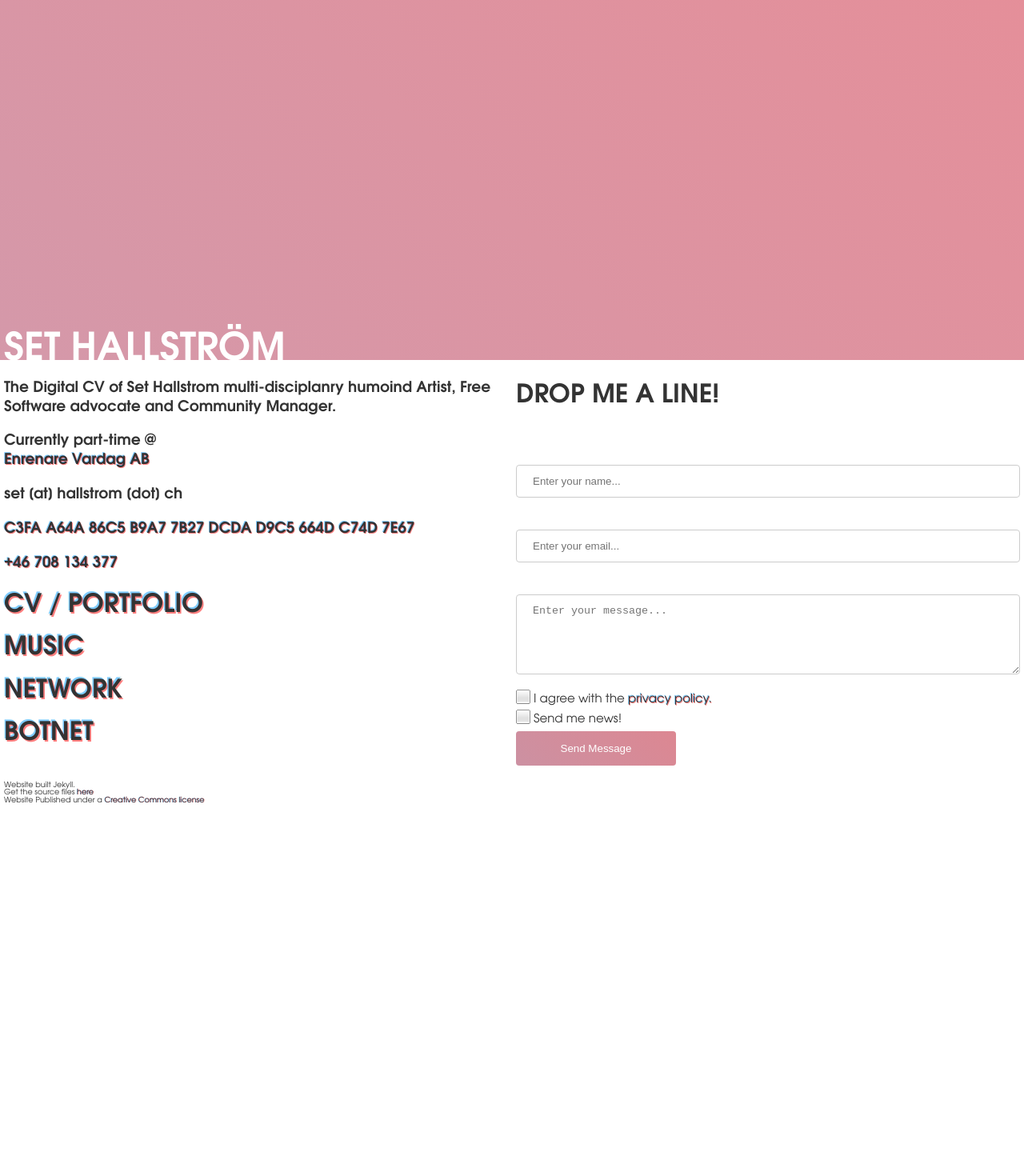
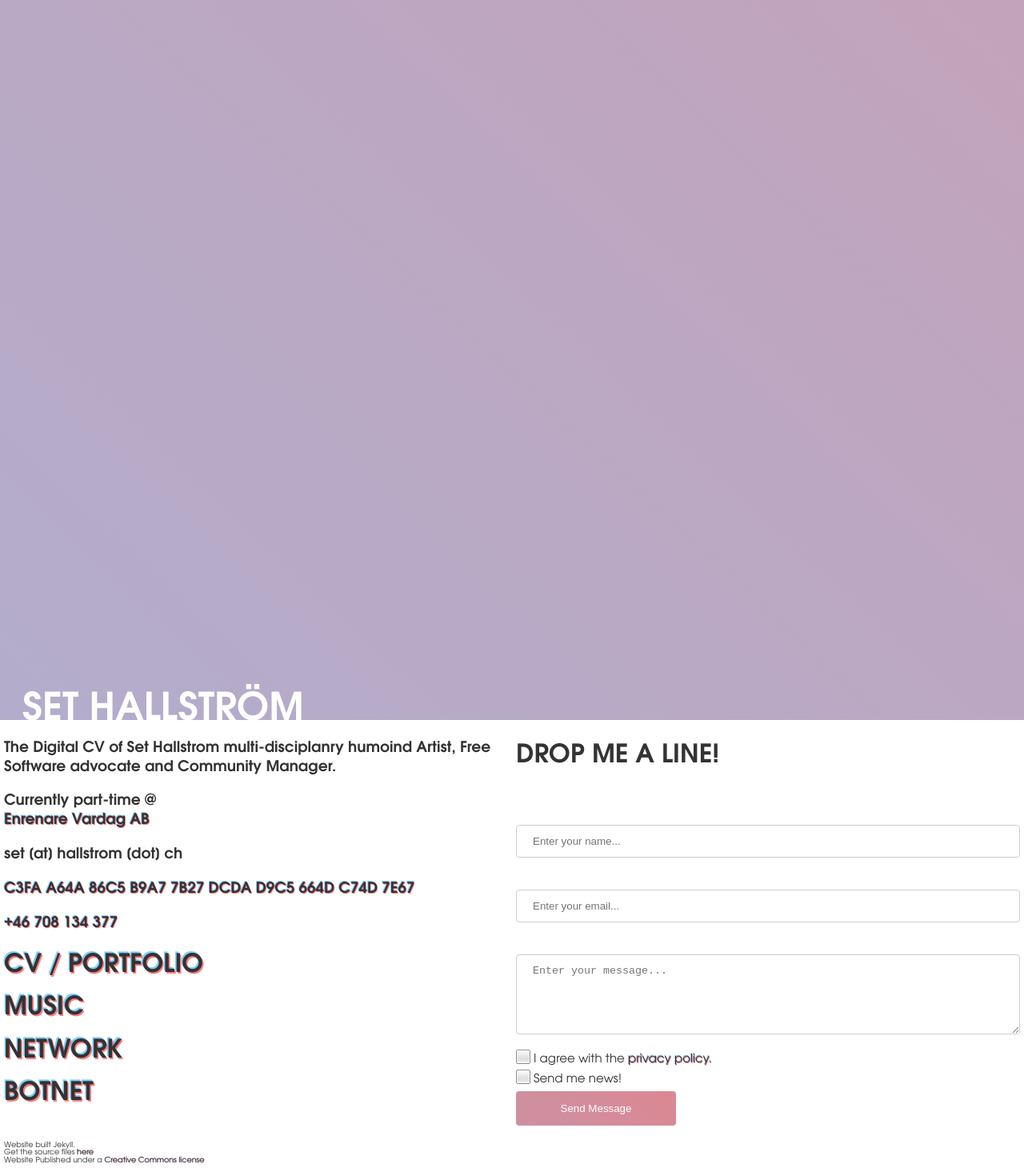
Before and after one commit to Sakrecoer/set.hallstrom, a Jekyll site: the page built from index.html, in a window 1280 px wide. Shown: the whole page at 80% size. Built offline with Jekyll 4.4.1, drawn with Linux system fonts in a browser that asks for light colours; before the commit the page ends 1015 px from its top, so only the background shows below that.

Commit message:
less funk is moar

```diff
--- a/_includes/footer.html
+++ b/_includes/footer.html
@@ -1,4 +1,4 @@
-<div id="footer" class="editable">
+<div class="editable">
   <p>Website built Jekyll.<br />Get the source files <a target="_blank"
       href="https://github.com/Sakrecoer/set.hallstrom">here</a><br />Website Published under a <a target="_blank"
       href="https://creativecommons.org/licenses/by-sa/4.0/">Creative Commons license</a></p>
--- /dev/null
+++ b/_includes/hero.html
@@ -0,0 +1,7 @@
+<!-- BEGIN hero.html -->
+<div id="banner">
+    <div class="hero">
+      <h1>{{ site.title }}</h1>
+    </div>
+</div>
+<!-- END hero.html -->
--- a/_layouts/default.html
+++ b/_layouts/default.html
@@ -6,28 +6,22 @@
 </head>
 
 <body>
-  {% if page.url == "/" %}
-  <div id="banner">
-      <div class="hero">
-        <h1>{{ site.title }}</h1>
-      </div>
-  </div>
-  {% else %}
 
-    <div id="header">
-        <div class="hero">
-            <a href="/"><h1>{{ site.title }}</h1></a>
-        </div>
-    </div>
+{% if page.url == "/" %}
+{% include hero.html %}
+{% else %}
+{% include header.html %}
+{% endif %}
 
-  {% endif %}
-  <!-- <div id="navigation"> </div> -->
-  <div id="content">
-    {{ content }}
-  </div>
+<!-- <div id="navigation"> </div> -->
 
-  {% include footer.html %}
+<div id="content">
+{{ content }}
+</div>
 
+<div id="footer">
+{% include footer.html %}
+</div>
 </body>
 
 </html>
--- a/_sass/mycv.scss
+++ b/_sass/mycv.scss
@@ -14,6 +14,29 @@
   0%{background-position:92% 0%}
   50%{background-position:9% 100%}
   100%{background-position:92% 0%}
+}
+
+@-webkit-keyframes example {
+  0%   {left:0px; bottom:0px;}
+
+  50%  {left:50px; bottom:0px;}
+
+  100% {left:0px; bottom:0px;}
+}
+@-moz-keyframes example {
+  0%   {left:0px; bottom:0px;}
+
+  50%  {left:50px; bottom:0px;}
+
+  100% {left:0px; bottom:0px;}
+}
+
+@keyframes example {
+  0%   {left:0px; bottom:0px;}
+
+  50%  {left:50px; bottom:0px;}
+
+  100% {left:0px; bottom:0px;}
 }
 @font-face {
   font-family: avant;
@@ -95,14 +118,14 @@ a:active {
 
 #banner {
   display: flex;
-  width: 100%;
-  height: 50%;
+  width: 100vw;
+  height: 100vh;
   background: linear-gradient(223deg, rgba(255, 0, 0, 0.5), rgba(0, 153, 255, 0.5));
   background-size: 800% 800%;
 
-  -webkit-animation: AnimationName 58s ease infinite;
-  -moz-animation: AnimationName 58s ease infinite;
-  animation: AnimationName 58s ease infinite;
+  -webkit-animation: AnimationName 29s ease infinite;
+  -moz-animation: AnimationName 29s ease infinite;
+  animation: AnimationName 29s ease infinite;
   div {
     align-self: flex-end ;
     flex: 1 1 auto;
@@ -112,10 +135,13 @@ a:active {
     padding: 0;
   }
   h1 {
+    position: relative;
     margin-bottom: 0;
     color: #fff;
     font-size: 3em;
-
+    -moz-animation: example 20s linear infinite; /* Safari 4.0 - 8.0 */
+    -webkit-animation: example 20s linear infinite; /* Safari 4.0 - 8.0 */
+    animation: example 20s linear infinite;
   }
 
 }
@@ -131,9 +157,9 @@ a:active {
   background: linear-gradient(223deg, rgba(255, 0, 0, 0.5), rgba(0, 153, 255, 0.5));
   background-size: 800% 800%;
 
-  -webkit-animation: AnimationName 58s ease infinite;
-  -moz-animation: AnimationName 58s ease infinite;
-  animation: AnimationName 58s ease infinite;
+  -webkit-animation: AnimationName 29s ease infinite;
+  -moz-animation: AnimationName 29s ease infinite;
+  animation: AnimationName 29s ease infinite;
 
 
   div {
@@ -145,9 +171,13 @@ a:active {
     padding: 0;
   }
   h1 {
+    position: relative;
     margin-bottom: 0;
     color: #fff;
     font-size: 3em;
+    -moz-animation: example 20s linear infinite; /* Safari 4.0 - 8.0 */
+    -webkit-animation: example 20s linear infinite; /* Safari 4.0 - 8.0 */
+    animation: example 20s linear infinite;
   }
   h1,
   a:link,
@@ -176,7 +206,7 @@ a:active {
 .column {
   min-width:300px;
   max-width: 50%;
-  flex: 1 1 400px;
+  flex: 1 1 300px;
   margin-left:5px;
   margin-right: 5px;
 
```
Also changed, not shown: _includes/header.html (added, +7 -0 lines).
